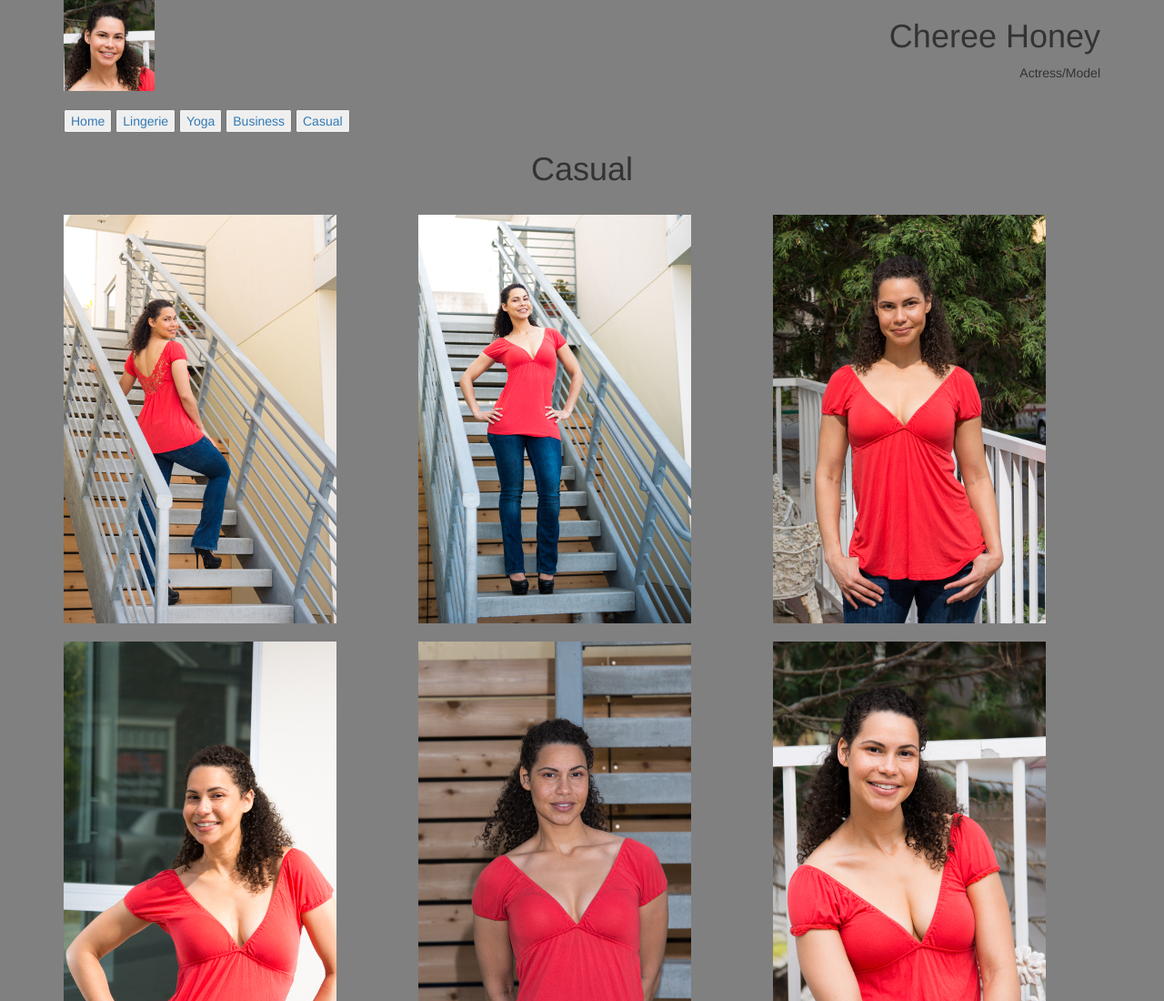
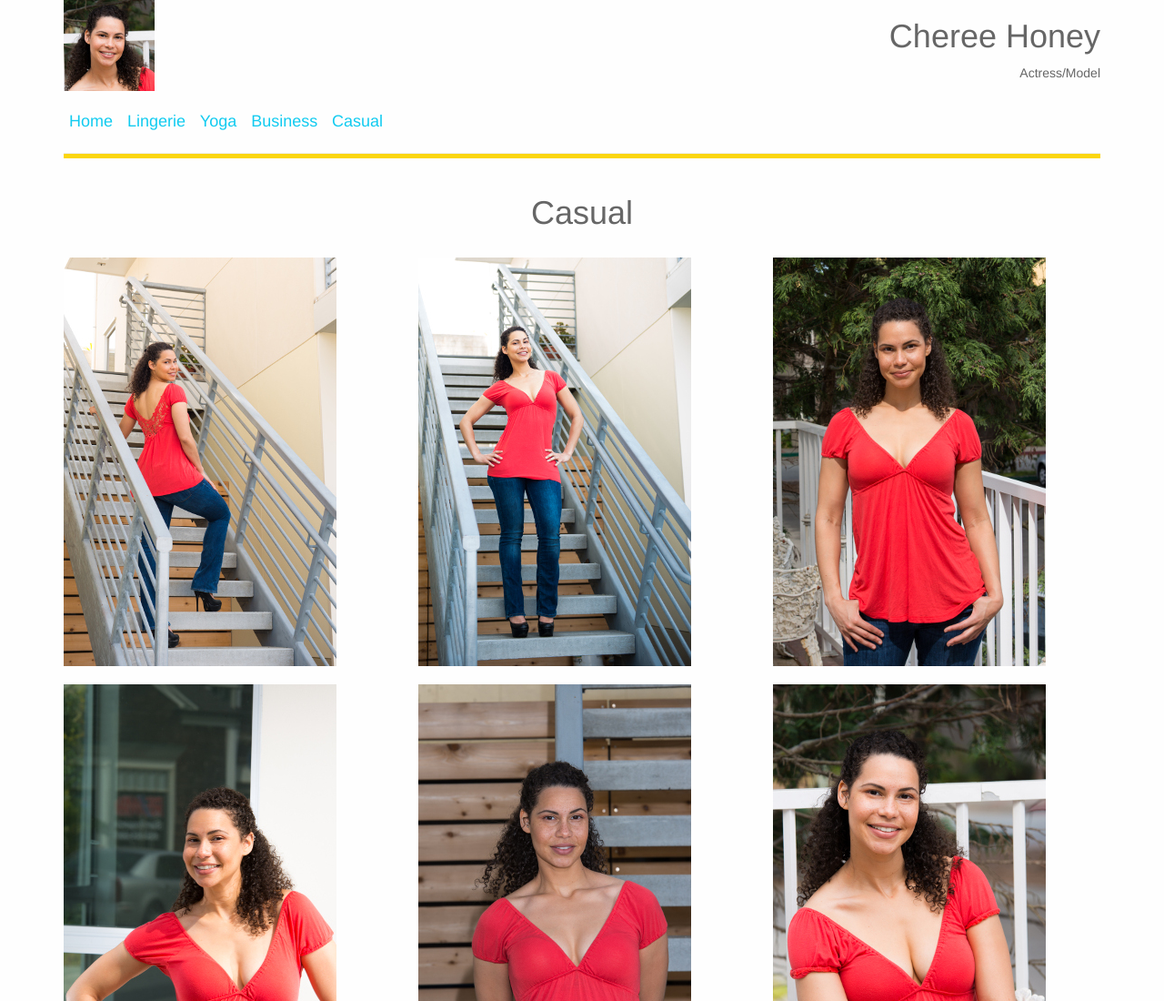
Before and after one commit to lkoponen/chereehoney, a plain HTML site: page casual.html in a window 1280 px wide. Shown: the top 1100 px of the page at 91% size. Drawn offline with Linux system fonts and the light colour scheme.

Commit message:
Added new color palatte and removed button styling

```diff
--- a/casual.html
+++ b/casual.html
@@ -13,15 +13,20 @@
 			<div class="col-md-6">
 				<img src="images/cheree_logo.jpg" class="img-responsive" alt="Cheree's Logo">
 				<br>
-	    		<a href="index.html"><button type="button" class="btn btn-default btn-lg">Home</button></a>
-	    		<a href="lingerie.html"><button type="button" class="btn btn-primary btn-lg">Lingerie</button></a>
-	    		<a href="yoga.html"><button type="button" class="btn btn-primary btn-lg">Yoga</button></a>
-	    		<a href="business.html"><button type="button" class="btn btn-default btn-lg">Business</button></a>
-	    		<a href="casual.html"><button type="button" class="btn btn-default btn-lg">Casual</button></a>
+	    		<a href="index.html"><button type="button" class="btn btn-default btn-lg nav-btn">Home</button></a>
+	    		<a href="lingerie.html"><button type="button" class="btn btn-primary btn-lg nav-btn">Lingerie</button></a>
+	    		<a href="yoga.html"><button type="button" class="btn btn-primary btn-lg nav-btn">Yoga</button></a>
+	    		<a href="business.html"><button type="button" class="btn btn-default btn-lg nav-btn">Business</button></a>
+	    		<a href="casual.html"><button type="button" class="btn btn-default btn-lg nav-btn">Casual</button></a>
 			</div>
 			<div class="col-md-6 text-right">
 				<h1>Cheree Honey</h1>
 				<p>Actress/Model</p>
+			</div>
+		</div>
+		<div class="row">
+			<div class="col-md-12">
+				<hr>
 			</div>
 		</div>
 		<div class="row text-center">
--- a/css/style.css
+++ b/css/style.css
@@ -1,12 +1,20 @@
 body {
-	background-color: gray;
+	background-color: #FEFEFE;
+	color: #666666;
+}
+hr {
+	background-color: #FBD60F;
+	height: 5px;
+}
+a {
+	color: #11CBF0;
 }
 .featured-img {
 	margin: auto;
 }
 
 .nav-btn {
-	background-color: white;
+	background-color: #FEFEFE;
 	font-size: large;
-	border-radius: 10px;
+	border: none;
 }
```
Also changed, not shown: business.html (+5 -0 lines), lingerie.html (+10 -5 lines), yoga.html (+10 -5 lines).
